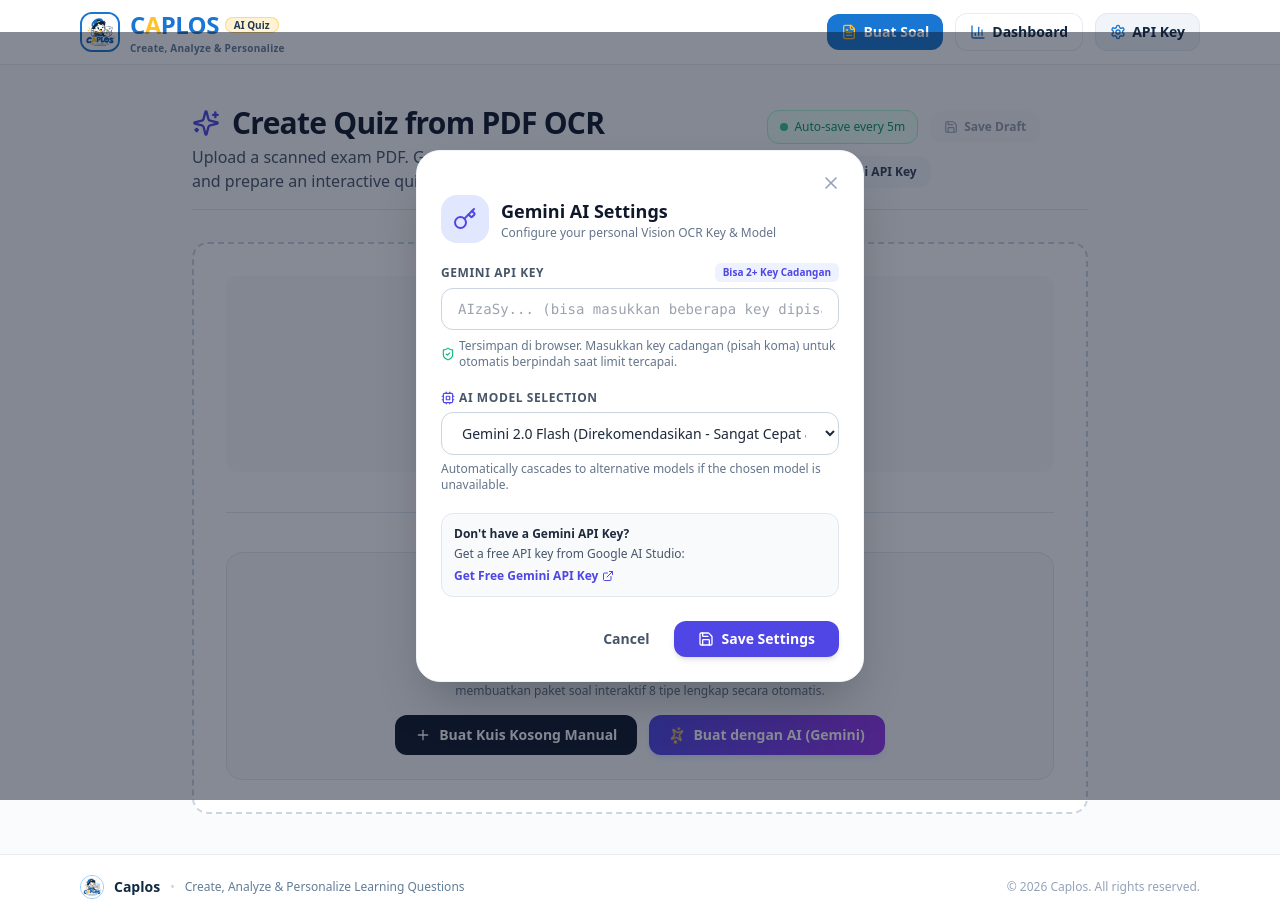
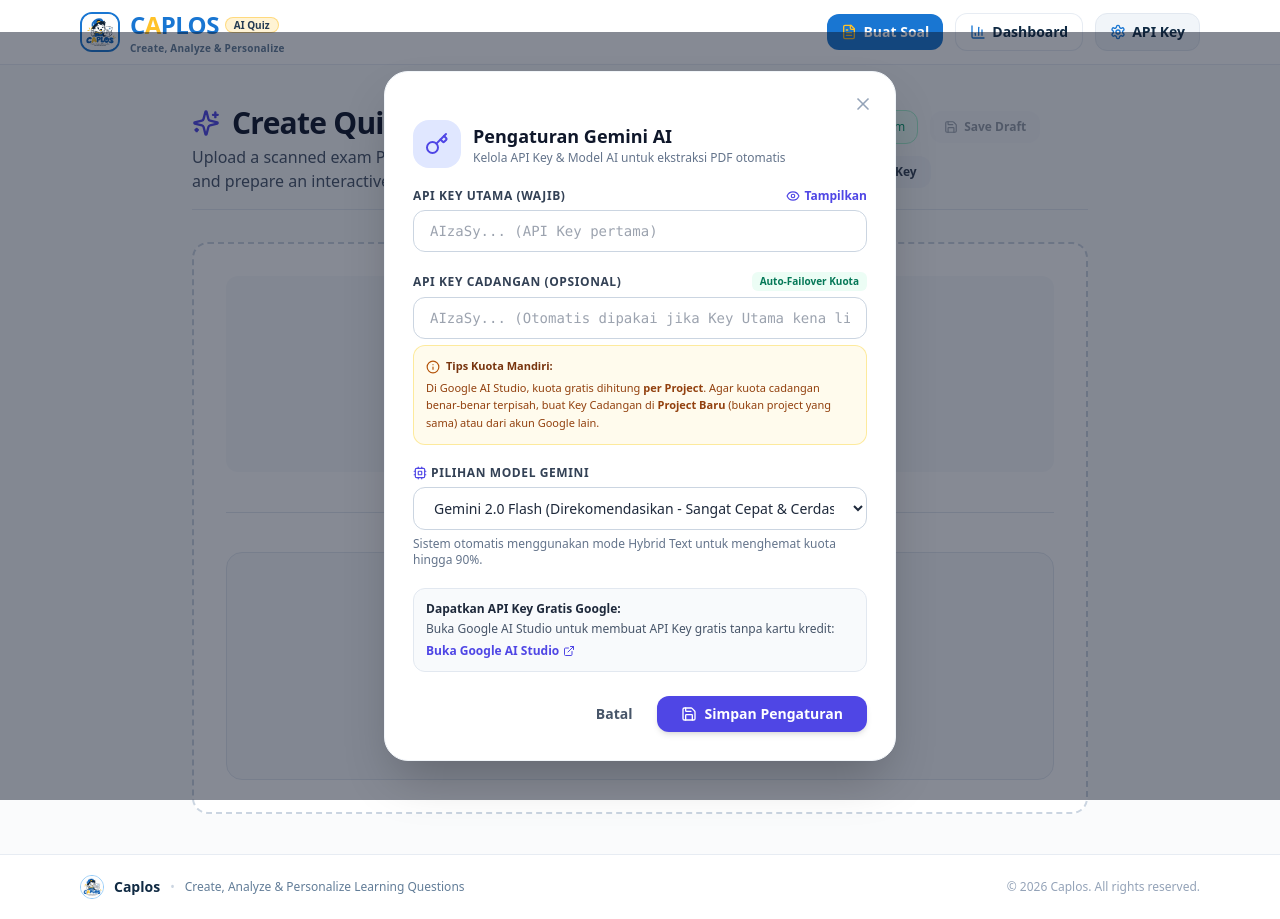
Before and after one commit to saputraresearch/SoalCaplos, a Next.js app: page /admin/create in a window 1280 px wide. Both pictures are taken after a click on the button "Set Gemini API Key". Built offline with nearby package versions, Linux system fonts and the light colour scheme.

Commit message:
feat(settings): separate primary and backup key inputs with project quota guidance

```diff
--- a/src/app/api/parse-pdf/route.ts
+++ b/src/app/api/parse-pdf/route.ts
@@ -34,9 +34,9 @@
     }
 
     const apiKeys = rawApiKey
-      .split(/[,\n;]+/)
+      .split(/[\s,\n;]+/)
       .map((k) => k.trim())
-      .filter((k) => k.length > 5);
+      .filter((k) => k.length > 10);
 
     if (apiKeys.length === 0) {
       return NextResponse.json({ error: "Gemini API Key is invalid or empty." }, { status: 400 });
--- a/src/components/SettingsModal.tsx
+++ b/src/components/SettingsModal.tsx
@@ -1,7 +1,7 @@
 "use client";
 
 import { useState, useEffect } from "react";
-import { Key, Save, Check, ExternalLink, X, ShieldCheck, Cpu } from "lucide-react";
+import { Key, Save, Check, ExternalLink, X, ShieldCheck, Cpu, Eye, EyeOff, Info } from "lucide-react";
 
 interface SettingsModalProps {
   isOpen: boolean;
@@ -16,13 +16,19 @@
 ];
 
 export default function SettingsModal({ isOpen, onClose }: SettingsModalProps) {
-  const [apiKey, setApiKey] = useState("");
+  const [primaryKey, setPrimaryKey] = useState("");
+  const [backupKey, setBackupKey] = useState("");
+  const [showKeys, setShowKeys] = useState(false);
   const [model, setModel] = useState("gemini-2.0-flash");
   const [saved, setSaved] = useState(false);
 
   useEffect(() => {
     if (typeof window !== "undefined") {
       const storedKey = localStorage.getItem("quizcaplos_gemini_api_key") || "";
+      const [k1, ...rest] = storedKey.split(/[\s,\n;]+/).filter(Boolean);
+      setPrimaryKey(k1 || "");
+      setBackupKey(rest.join(",") || "");
+
       let storedModel = localStorage.getItem("quizcaplos_gemini_model") || "gemini-2.0-flash";
       if (
         storedModel.includes("3.6") ||
@@ -38,14 +44,14 @@
         storedModel = "gemini-2.0-flash";
         localStorage.setItem("quizcaplos_gemini_model", "gemini-2.0-flash");
       }
-      setApiKey(storedKey);
       setModel(storedModel);
     }
   }, [isOpen]);
 
   const handleSave = () => {
     if (typeof window !== "undefined") {
-      localStorage.setItem("quizcaplos_gemini_api_key", apiKey.trim());
+      const combined = [primaryKey.trim(), backupKey.trim()].filter(Boolean).join(",");
+      localStorage.setItem("quizcaplos_gemini_api_key", combined);
       localStorage.setItem("quizcaplos_gemini_model", model);
       setSaved(true);
       setTimeout(() => {
@@ -59,7 +65,7 @@
 
   return (
     <div className="fixed inset-0 z-50 bg-slate-900/50 backdrop-blur-xs flex items-center justify-center p-4">
-      <div className="bg-white rounded-3xl max-w-md w-full p-6 shadow-2xl space-y-5 animate-pop relative border border-slate-100">
+      <div className="bg-white rounded-3xl max-w-lg w-full p-6 sm:p-7 shadow-2xl space-y-5 animate-pop relative border border-slate-100 max-h-[92vh] overflow-y-auto">
         <button
           onClick={onClose}
           className="absolute right-4 top-4 text-slate-400 hover:text-slate-600 p-1.5 rounded-full hover:bg-slate-100 transition"
@@ -68,43 +74,72 @@
         </button>
 
         <div className="flex items-center gap-3">
-          <div className="w-12 h-12 rounded-2xl bg-indigo-100 text-indigo-600 flex items-center justify-center">
+          <div className="w-12 h-12 rounded-2xl bg-indigo-100 text-indigo-600 flex items-center justify-center shrink-0">
             <Key className="w-6 h-6" />
           </div>
           <div>
-            <h3 className="text-lg font-extrabold text-slate-900">Gemini AI Settings</h3>
-            <p className="text-xs text-slate-500">Configure your personal Vision OCR Key & Model</p>
+            <h3 className="text-lg font-extrabold text-slate-900">Pengaturan Gemini AI</h3>
+            <p className="text-xs text-slate-500">Kelola API Key & Model AI untuk ekstraksi PDF otomatis</p>
           </div>
         </div>
 
-        {/* API Key Field */}
+        {/* API Key 1 (Utama) */}
         <div className="space-y-1.5">
           <div className="flex items-center justify-between">
-            <label className="block text-xs font-bold uppercase tracking-wider text-slate-600">
-              Gemini API Key
+            <label className="block text-xs font-bold uppercase tracking-wider text-slate-700">
+              API Key Utama (Wajib)
             </label>
-            <span className="text-[10px] text-indigo-600 font-bold bg-indigo-50 px-2 py-0.5 rounded-md">
-              Bisa 2+ Key Cadangan
+            <button
+              type="button"
+              onClick={() => setShowKeys(!showKeys)}
+              className="text-xs text-indigo-600 hover:text-indigo-800 font-semibold flex items-center gap-1"
+            >
+              {showKeys ? <EyeOff className="w-3.5 h-3.5" /> : <Eye className="w-3.5 h-3.5" />}
+              <span>{showKeys ? "Sembunyikan" : "Tampilkan"}</span>
+            </button>
+          </div>
+          <input
+            type={showKeys ? "text" : "password"}
+            value={primaryKey}
+            onChange={(e) => setPrimaryKey(e.target.value)}
+            placeholder="AIzaSy... (API Key pertama)"
+            className="w-full px-4 py-2.5 rounded-xl border border-slate-300 text-sm font-mono focus:ring-2 focus:ring-indigo-500 focus:outline-hidden"
+          />
+        </div>
+
+        {/* API Key 2 (Cadangan Otomatis) */}
+        <div className="space-y-1.5">
+          <div className="flex items-center justify-between">
+            <label className="block text-xs font-bold uppercase tracking-wider text-slate-700">
+              API Key Cadangan (Opsional)
+            </label>
+            <span className="text-[10px] text-emerald-700 bg-emerald-50 px-2 py-0.5 rounded-md font-bold">
+              Auto-Failover Kuota
             </span>
           </div>
           <input
-            type="password"
-            value={apiKey}
-            onChange={(e) => setApiKey(e.target.value)}
-            placeholder="AIzaSy... (bisa masukkan beberapa key dipisah koma)"
+            type={showKeys ? "text" : "password"}
+            value={backupKey}
+            onChange={(e) => setBackupKey(e.target.value)}
+            placeholder="AIzaSy... (Otomatis dipakai jika Key Utama kena limit)"
             className="w-full px-4 py-2.5 rounded-xl border border-slate-300 text-sm font-mono focus:ring-2 focus:ring-indigo-500 focus:outline-hidden"
           />
-          <p className="text-xs text-slate-500 flex items-center gap-1 pt-0.5">
-            <ShieldCheck className="w-3.5 h-3.5 text-emerald-500 shrink-0" />
-            <span>Tersimpan di browser. Masukkan key cadangan (pisah koma) untuk otomatis berpindah saat limit tercapai.</span>
-          </p>
+          <div className="p-3 bg-amber-50/90 border border-amber-200/80 rounded-xl text-[11px] text-amber-900 space-y-1">
+            <div className="flex items-start gap-1.5 font-bold">
+              <Info className="w-3.5 h-3.5 text-amber-700 shrink-0 mt-0.5" />
+              <span>Tips Kuota Mandiri:</span>
+            </div>
+            <p className="text-amber-800 leading-relaxed">
+              Di Google AI Studio, kuota gratis dihitung <strong>per Project</strong>. Agar kuota cadangan benar-benar terpisah, buat Key Cadangan di <strong>Project Baru</strong> (bukan project yang sama) atau dari akun Google lain.
+            </p>
+          </div>
         </div>
 
         {/* Model Selector */}
         <div className="space-y-1.5">
-          <label className="block text-xs font-bold uppercase tracking-wider text-slate-600 flex items-center gap-1">
+          <label className="block text-xs font-bold uppercase tracking-wider text-slate-700 flex items-center gap-1">
             <Cpu className="w-3.5 h-3.5 text-indigo-600" />
-            <span>AI Model Selection</span>
+            <span>Pilihan Model Gemini</span>
           </label>
           <select
             value={model}
@@ -118,20 +153,20 @@
             ))}
           </select>
           <p className="text-xs text-slate-500">
-            Automatically cascades to alternative models if the chosen model is unavailable.
+            Sistem otomatis menggunakan mode Hybrid Text untuk menghemat kuota hingga 90%.
           </p>
         </div>
 
         <div className="p-3 bg-slate-50 border border-slate-200 rounded-xl text-xs text-slate-600 space-y-1">
-          <span className="font-semibold text-slate-800">Don&apos;t have a Gemini API Key?</span>
-          <p>Get a free API key from Google AI Studio:</p>
+          <span className="font-semibold text-slate-800">Dapatkan API Key Gratis Google:</span>
+          <p>Buka Google AI Studio untuk membuat API Key gratis tanpa kartu kredit:</p>
           <a
             href="https://aistudio.google.com/app/apikey"
             target="_blank"
             rel="noreferrer"
             className="inline-flex items-center gap-1 text-indigo-600 font-bold hover:underline pt-0.5"
           >
-            <span>Get Free Gemini API Key</span>
+            <span>Buka Google AI Studio</span>
             <ExternalLink className="w-3 h-3" />
           </a>
         </div>
@@ -141,7 +176,7 @@
             onClick={onClose}
             className="px-4 py-2 rounded-xl text-sm font-semibold text-slate-600 hover:bg-slate-100 transition"
           >
-            Cancel
+            Batal
           </button>
           <button
             onClick={handleSave}
@@ -150,12 +185,12 @@
             {saved ? (
               <>
                 <Check className="w-4 h-4 text-white" />
-                <span>Saved!</span>
+                <span>Tersimpan!</span>
               </>
             ) : (
               <>
                 <Save className="w-4 h-4" />
-                <span>Save Settings</span>
+                <span>Simpan Pengaturan</span>
               </>
             )}
           </button>
```
